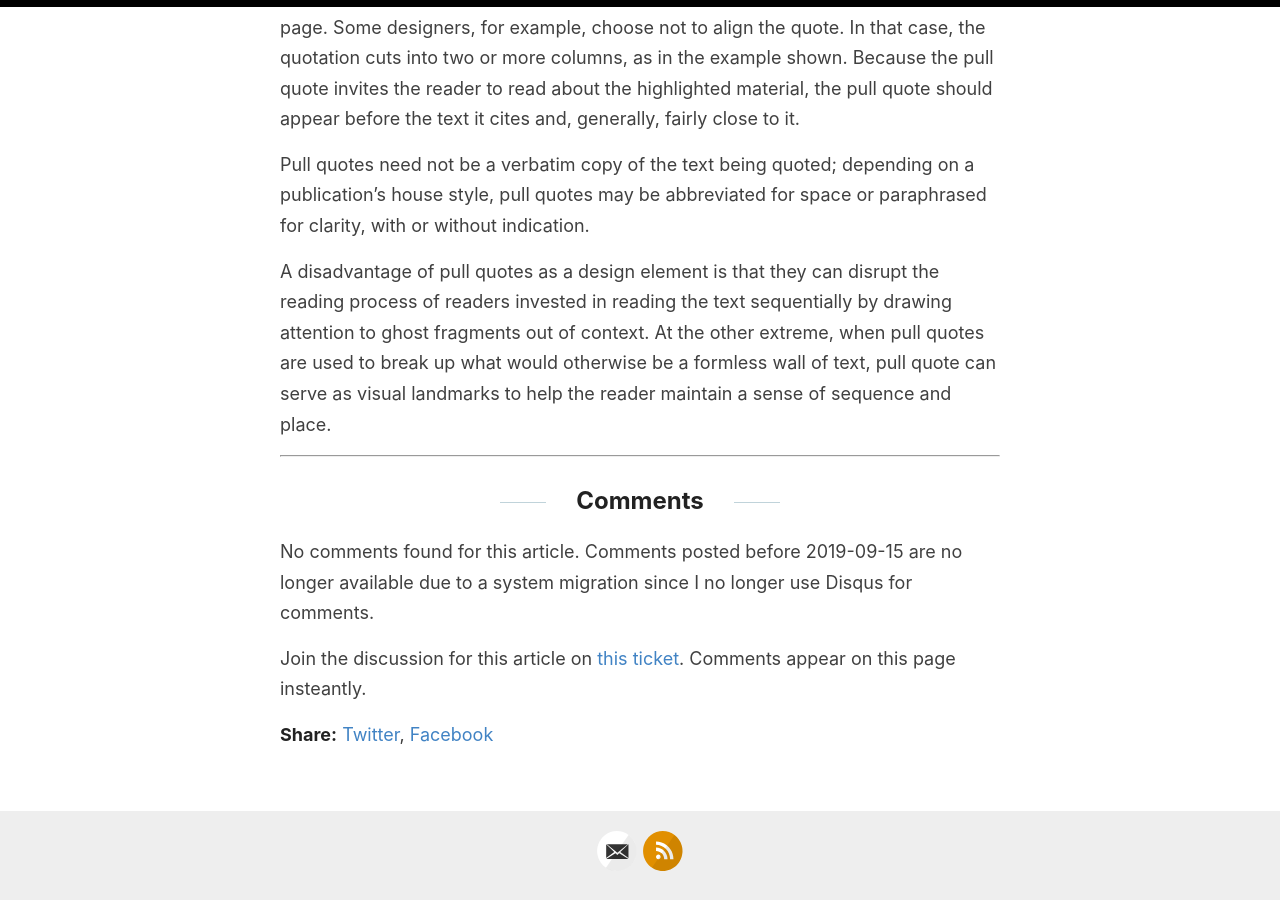
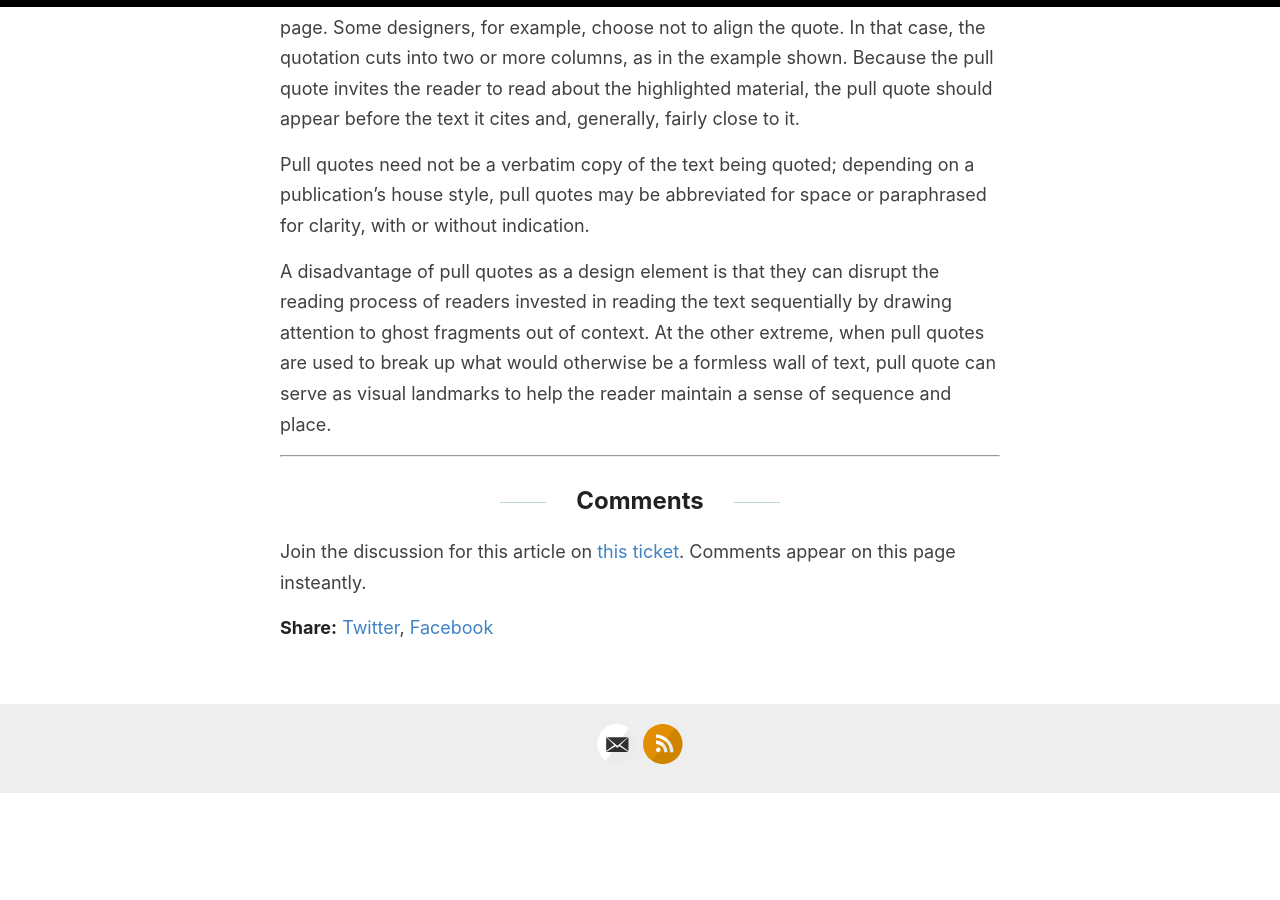
Before and after one commit to sbagga/mistyminds, a Jekyll site: the page built from _posts/2019-12-11-pullquotes.md, in a window 1280 px wide and 900 px high, scrolled down 681 px. Built offline with Jekyll 4.4.1, drawn with Linux system fonts in a browser that asks for light colours; after the commit the page ends 1474 px from its top, so only the background shows below that.

Commit message:
Update comments.html

```diff
--- a/_includes/comments.html
+++ b/_includes/comments.html
@@ -58,6 +58,5 @@ request.send();
 <div class="github-comments">
 	<h2>Comments</h2>
 	<ul id="gh-comments-list"></ul>
-	<p id="no-comments-found">No comments found for this article. Comments posted before 2019-09-15 are no longer available due to a system migration since I no longer use Disqus for comments.</p>
 	<p id="leave-a-comment">Join the discussion for this article on <a href="https://github.com/mistyminds/mistyminds/issues/{{ page.comments_id }}">this ticket</a>. Comments appear on this page insteantly.</p>
 </div>
```
